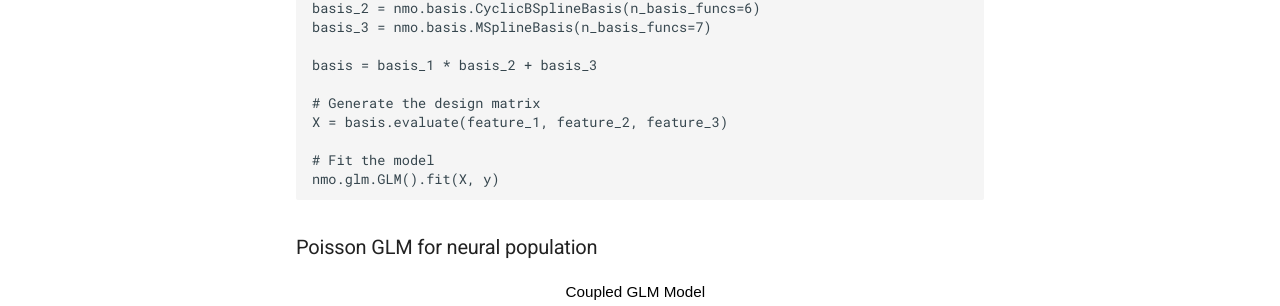
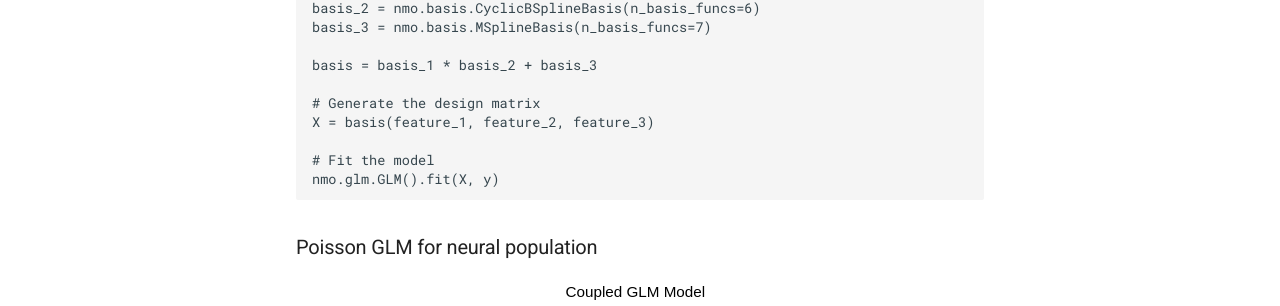
Before and after one commit to flatironinstitute/nemos, an MkDocs documentation site: the page built from docs/index.md, in a window 1280 px wide and 900 px high, scrolled down 769 px. Shown: the part 337-643 px from the top of the window. Built offline with MkDocs 1.6.1 and Material for MkDocs 9.7.7, drawn with Linux system fonts in a browser that asks for light colours; nearby versions of some CDN libraries; library files that are not in the unit come from our copies; comment, search, counter and statistics services are not loaded; some of the changed text lies outside the part shown.

Commit message:
removed evaluate calls

```diff
--- a/docs/index.md
+++ b/docs/index.md
@@ -45,7 +45,7 @@
 basis = basis_1 * basis_2 + basis_3
 
 # Generate the design matrix
-X = basis.evaluate(feature_1, feature_2, feature_3)
+X = basis(feature_1, feature_2, feature_3)
 
 # Fit the model
 nmo.glm.GLM().fit(X, y)
--- a/docs/neural_modeling/plot_05_place_cells.py
+++ b/docs/neural_modeling/plot_05_place_cells.py
@@ -249,7 +249,7 @@
 # %%
 # The object basis only tell us how each basis covers the feature space. For each timestep, we need to _evaluate_ what are the features value. We can use the `evaluate` function of `nemos`:
 
-X = basis.evaluate(position, theta, speed)
+X = basis(position, theta, speed)
 
 # %%
 # `X` is our design matrix. For each timestamps, it contains the information about the current position, speed and theta phase of the experiment. Notice how passing a pynapple object to `evaluate` also returns a `pynapple` object.
@@ -327,7 +327,7 @@
 
 for m in models:
     print("1. Evaluating basis : ", m)
-    X = models[m].evaluate(*features[m])
+    X = models[m](*features[m])
 
     print("2. Fitting model : ", m)
     # glm = nmo.glm.GLM()
```
Also changed, not shown: README.md (+1 -1 lines).
